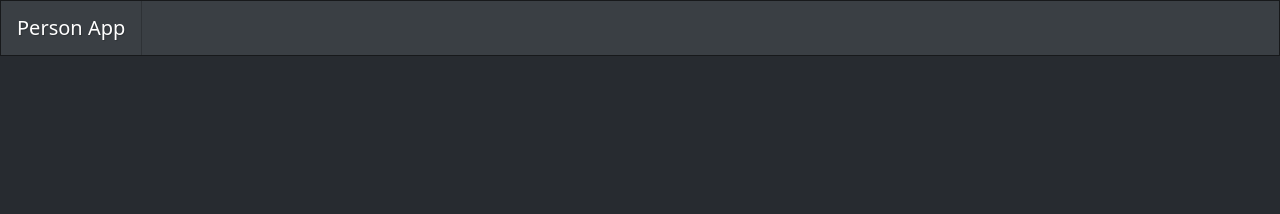
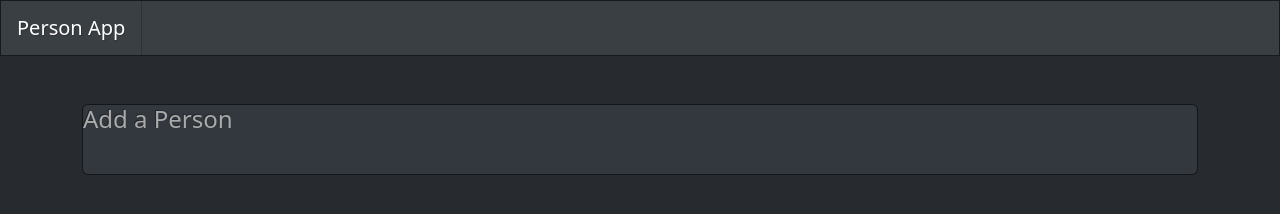
Before and after one commit to rigohdez/Person, a plain HTML site: page index.html in a window 1280 px wide. Drawn offline with Linux system fonts and the light colour scheme.

Commit message:
create a card and a form create a div with class card and add a hader-card at header-card add a title form creare a form and add and id

```diff
--- a/index.html
+++ b/index.html
@@ -15,7 +15,15 @@
 
     <div class="container">
         <div id="app" class="row pt-5">
-            <div class="class-md-4"></div>
+            <div class="class-md-4">
+                <div class="card">
+                    <div class="header-card">
+                        <h4>Add a Person</h4>
+                    </div>
+                    <form id="person-form" class="card-body">
+                    </form>
+                </div>
+            </div>
             <div class="class-md-8"></div>
         </div>
     </div>
```
